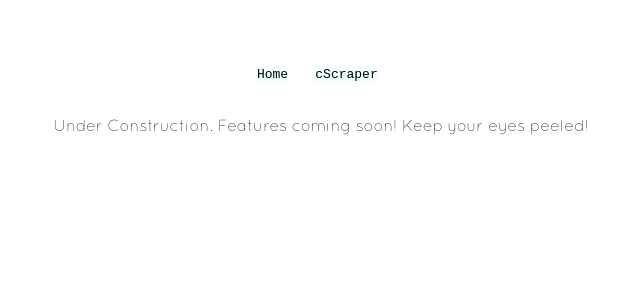
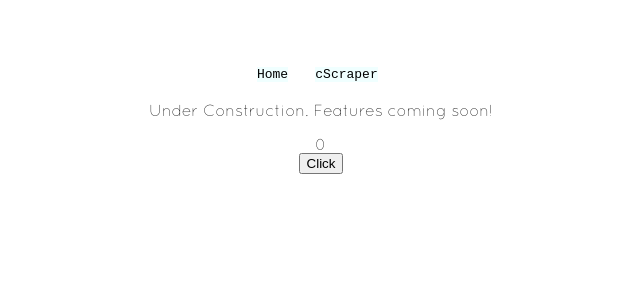
Before and after one commit to EugeneBrod/ReactWebsite, a React (Create React App) app in the folder react_website/: page /cScraper in a window 1280 px wide. Shown: the top 300 px of the page, without its empty margins (319-959 px from the left). Built offline with nearby package versions, Linux system fonts and the light colour scheme.

Commit message:
Added button click counter as a baseline React skill.

```diff
--- a/react_website/src/App.js
+++ b/react_website/src/App.js
@@ -1,7 +1,7 @@
 import React from 'react';
 import './App.css';
 import Home from './components/Home';
-import CraigslistScraper from './components/CraigslistScraper';
+import { CraigslistScraper } from './components/CraigslistScraper';
 import Navbar from './components/Navbar';
 import {Route, Routes} from 'react-router-dom';
 
--- a/react_website/src/components/CraigslistScraper.js
+++ b/react_website/src/components/CraigslistScraper.js
@@ -1,12 +1,28 @@
 import './CraigslistScraper.css';
-import {Link} from 'react-router-dom';
+import React, { Component } from "react";
 
-function CraigslistScraper() {
-  return (
-    <body>
-      <p>Under Construction. Features coming soon! Keep your eyes peeled!</p>
-    </body>
-  )
-};
+export class CraigslistScraper extends Component {
 
-export default CraigslistScraper;
+  constructor(props) {
+    super(props);
+    this.state = {
+      counter: 0
+    }
+    this.buttonClicked = this.buttonClicked.bind(this)
+  }
+
+  buttonClicked(event) {
+    this.setState({counter: this.state.counter+1})
+  }
+
+
+  render() {
+    return (
+      <div>
+        <p>Under Construction. Features coming soon!</p>
+        <div>{this.state.counter}</div>
+        <button onClick={this.buttonClicked}>Click</button>
+      </div>
+    );
+  }
+}
```
Also changed, not shown: 2 other files (tests, documents, lock files or other folders).
